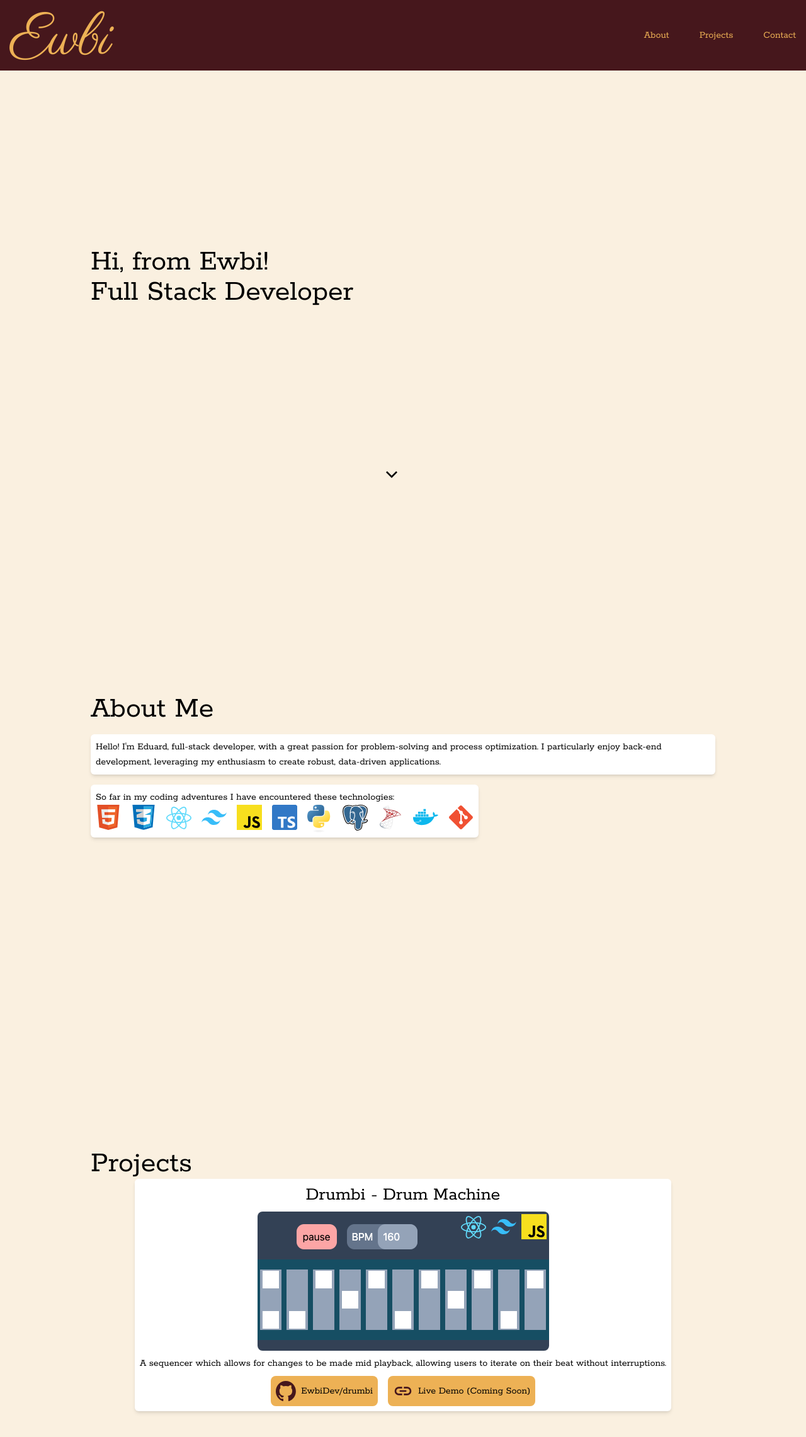
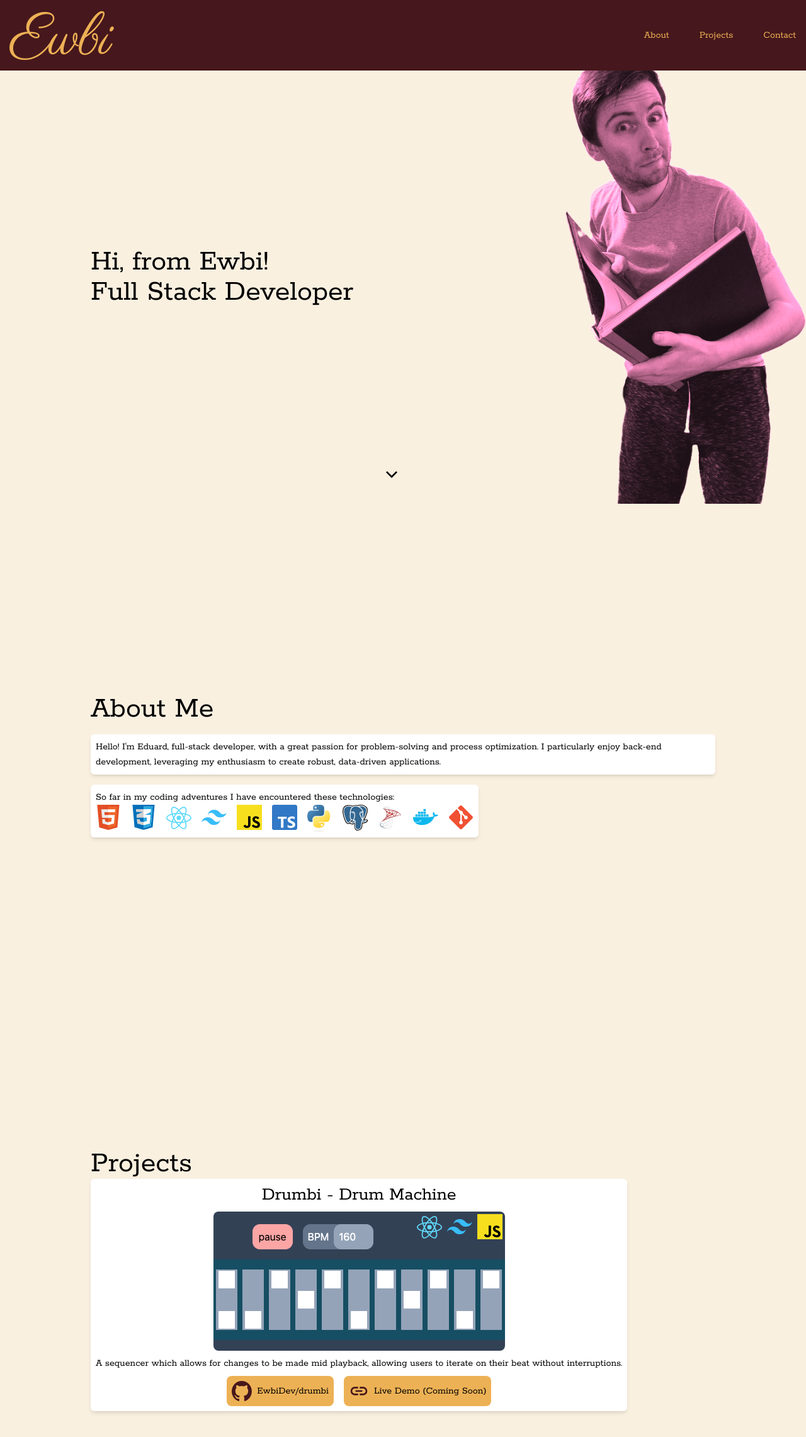
Before and after one commit to EwbiDev/ewbi-portfolio, a React (Vite) app: page / in a window 1280 px wide. Shown: the top 2282 px of the page at 63% size. Built offline with nearby package versions, Linux system fonts and the light colour scheme.

Commit message:
feat: improve site layout

```diff
--- a/src/commonComponents/Portrait.jsx
+++ b/src/commonComponents/Portrait.jsx
@@ -3,7 +3,7 @@ import landingImg from "@assets/portraits/landing.png";
 export default function Portrait() {
   return (
     <img
-      className="portrait red-filter fixed bottom-0 right-0 hidden h-4/5 object-contain md:block"
+      className="portrait red-filter fixed bottom-0 right-0 z-10 block w-32 object-contain xl:w-96"
       src={landingImg}
       alt="landing image"
     />
--- a/src/components/Body/index.jsx
+++ b/src/components/Body/index.jsx
@@ -1,9 +1,12 @@
+import Portrait from "@commonComponents/Portrait";
+
 import Content from "../Content";
 
 export default function Body() {
   return (
     <div className="contents h-full w-full">
       <Content />
+      <Portrait />
     </div>
   );
 }
--- a/src/components/Content/index.jsx
+++ b/src/components/Content/index.jsx
@@ -7,7 +7,7 @@ import Contact from "../Contact";
 
 export default function Content() {
   return (
-    <main className="mx-auto grow sm:max-w-[640px] lg:max-w-[768px] xl:max-w-[1024px]">
+    <main className="z-20 mx-auto grow sm:max-w-[640px] lg:max-w-[768px] xl:mx-32 xl:max-w-[1024px]">
       <Landing />
       <About />
       <ProjectList />
--- a/src/components/Header/index.jsx
+++ b/src/components/Header/index.jsx
@@ -3,7 +3,7 @@ import NavBar from "./components/NavBar";
 
 export default function Header() {
   return (
-    <header className="fixed top-0 z-10 flex w-full justify-between bg-ewbi-red">
+    <header className="fixed top-0 z-30 flex w-full justify-between bg-ewbi-red">
       <Logo />
       <NavBar />
     </header>
--- a/src/components/ProjectList/index.jsx
+++ b/src/components/ProjectList/index.jsx
@@ -19,7 +19,7 @@ export default function ProjectList() {
       id="Projects"
     >
       <h2 className="text-5xl">Projects</h2>
-      <ul className="flex justify-center">
+      <ul className="flex">
         <Project
           titleText="Drumbi - Drum Machine"
           coverImg={drumbiCover}
```
